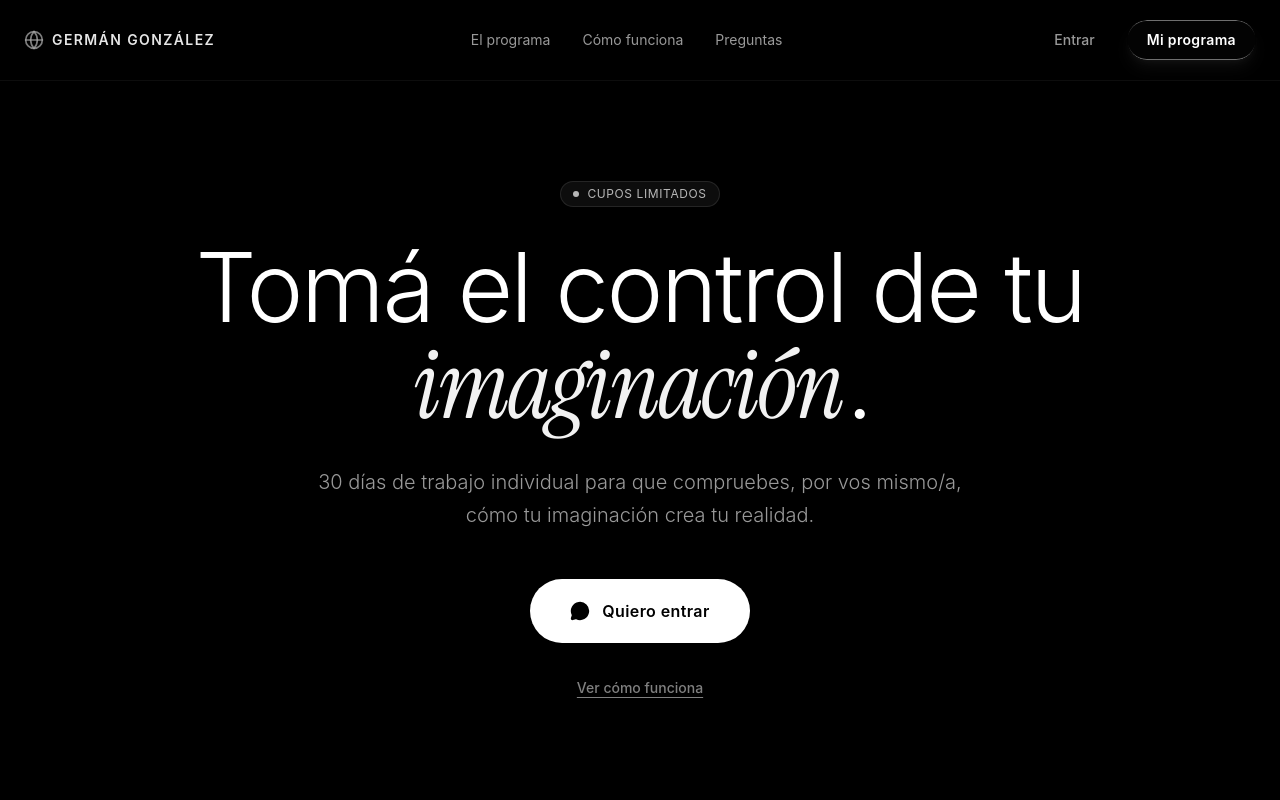
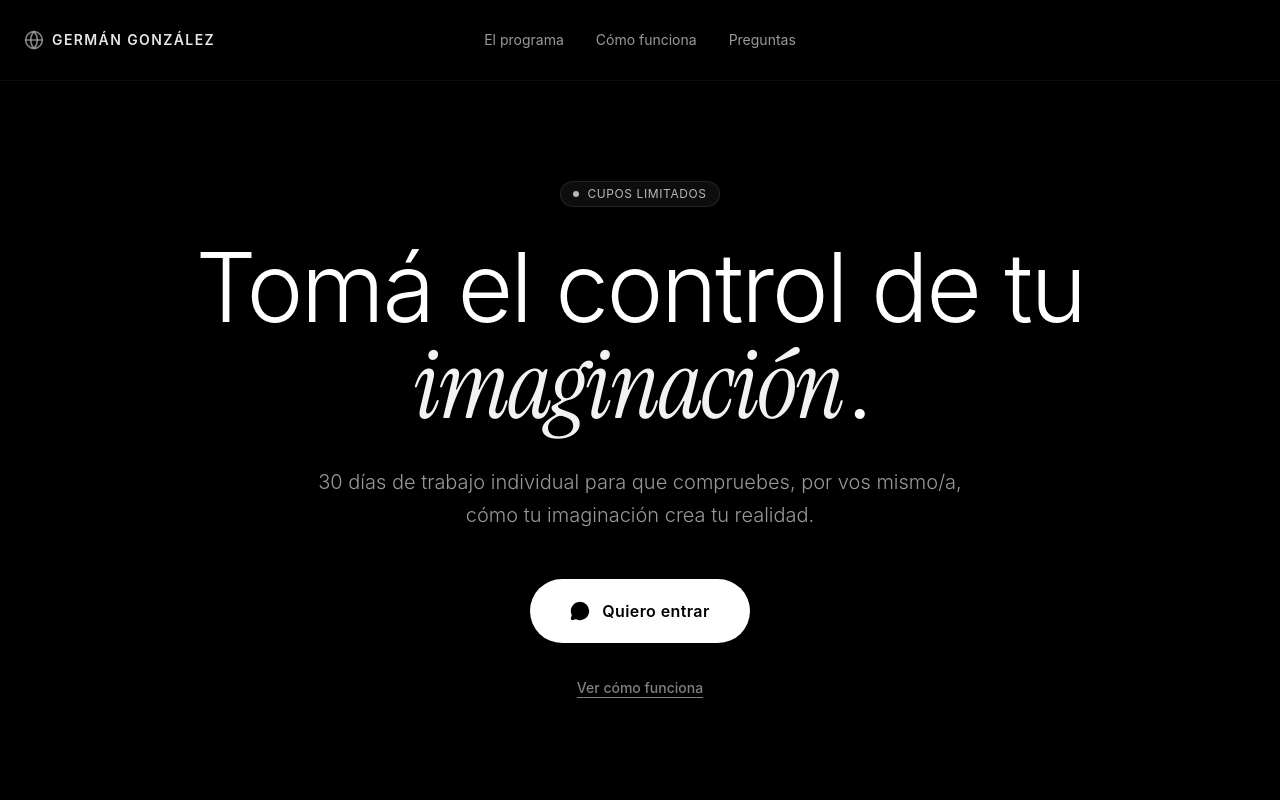
Before and after one commit to Germanmdq/programa-30-dias, a React (Vite) app: page / in a window 1280 px wide. Shown: the top 800 px of the page. Built offline with nearby package versions, Linux system fonts and the light colour scheme.

Commit message:
style: remove navbar action buttons and increase hero background video visibility

```diff
--- a/src/components/HeroSection.tsx
+++ b/src/components/HeroSection.tsx
@@ -31,7 +31,7 @@ export const HeroSection = ({ onScrollToNext }: HeroSectionProps) => {
     if (!video) return;
     video.style.opacity = '0';
 
-    const onCanPlay = () => { video.play().catch(() => {}); fadeTo(1, 500); };
+    const onCanPlay = () => { video.play().catch(() => {}); fadeTo(0.75, 500); };
     const onTimeUpdate = () => {
       const remaining = video.duration - video.currentTime;
       if (remaining <= 0.55 && parseFloat(video.style.opacity) > 0) fadeTo(0, 500);
@@ -42,7 +42,7 @@ export const HeroSection = ({ onScrollToNext }: HeroSectionProps) => {
       fadeTimerRef.current = setTimeout(() => {
         video.currentTime = 0;
         video.play().catch(() => {});
-        fadeTo(1, 500);
+        fadeTo(0.75, 500);
       }, 100);
     };
 
@@ -70,7 +70,7 @@ export const HeroSection = ({ onScrollToNext }: HeroSectionProps) => {
         className="absolute inset-0 w-full h-full object-cover"
         style={{ opacity: 0, transition: 'none' }}
       />
-      <div className="absolute inset-0 bg-black/60 pointer-events-none" />
+      <div className="absolute inset-0 bg-black/30 pointer-events-none" />
       <div className="absolute bottom-0 left-0 right-0 h-48 bg-gradient-to-t from-black to-transparent pointer-events-none" />
 
       {/* Content */}
--- a/src/components/Navbar.tsx
+++ b/src/components/Navbar.tsx
@@ -7,7 +7,7 @@ interface NavbarProps {
 export const Navbar = ({ onScrollTo }: NavbarProps) => {
   return (
     <header className="fixed top-0 left-0 w-full z-50 border-b border-white/5 bg-black/60 backdrop-blur-md">
-      <div className="max-w-7xl mx-auto px-6 h-20 flex items-center justify-between">
+      <div className="relative max-w-7xl mx-auto px-6 h-20 flex items-center justify-between">
         {/* Brand/Logo */}
         <div className="flex items-center gap-2 cursor-pointer group" onClick={() => window.scrollTo({ top: 0, behavior: 'smooth' })}>
           <Globe className="w-5 h-5 text-white/70 group-hover:text-white transition-colors duration-300 animate-pulse" />
@@ -17,7 +17,7 @@ export const Navbar = ({ onScrollTo }: NavbarProps) => {
         </div>
 
         {/* Navigation Links */}
-        <nav className="hidden md:flex items-center gap-8">
+        <nav className="hidden md:flex items-center gap-8 absolute left-1/2 -translate-x-1/2">
           <button
             onClick={() => onScrollTo('el-programa')}
             className="text-sm text-white/60 hover:text-white transition-colors duration-300 relative py-1 after:absolute after:bottom-0 after:left-0 after:w-0 after:h-[1px] after:bg-white hover:after:w-full after:transition-all after:duration-300"
@@ -37,16 +37,6 @@ export const Navbar = ({ onScrollTo }: NavbarProps) => {
             Preguntas
           </button>
         </nav>
-
-        {/* Action Buttons */}
-        <div className="flex items-center gap-4">
-          <button className="text-sm font-medium text-white/60 hover:text-white transition-colors duration-300 px-4 py-2">
-            Entrar
-          </button>
-          <button className="liquid-glass text-sm font-semibold text-white px-5 py-2.5 rounded-full hover:bg-white/5 transition-all duration-300 tracking-wide shadow-lg shadow-white/5">
-            Mi programa
-          </button>
-        </div>
       </div>
     </header>
   );
```
Also changed, not shown: 1 other file (tests, documents, lock files or other folders).
